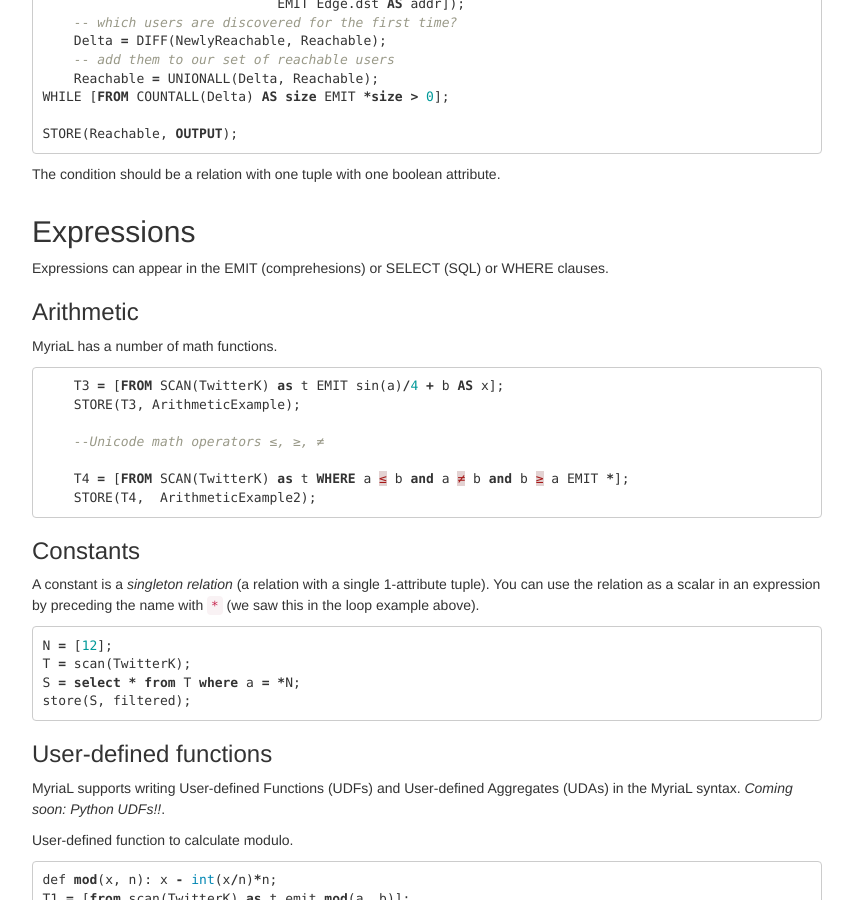
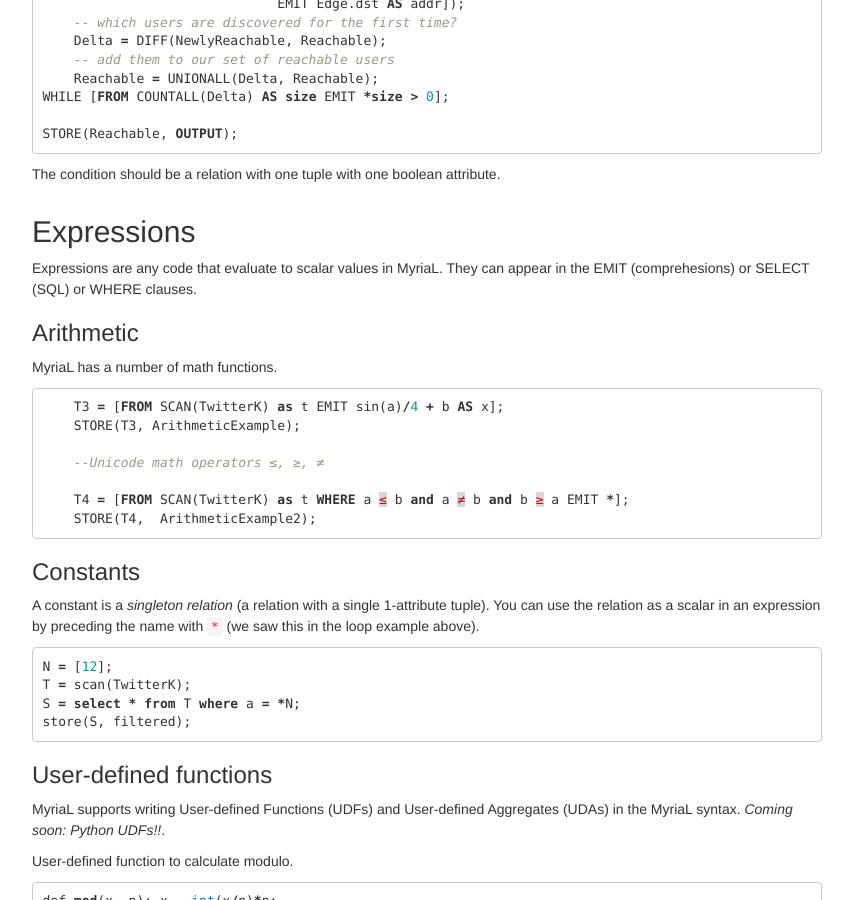
Before and after one commit to uwescience/myria-website, a Jekyll site: the page built from docs/myrial.md, in a window 1280 px wide and 900 px high, scrolled down 3697 px. Shown: the whole window, without its empty margins (213-1066 px from the left). Built offline with Jekyll 4.4.1, drawn with Linux system fonts in a browser that asks for light colours; nearby versions of some CDN libraries; Markdown is read by kramdown in place of the engine named in the settings; some of the changed lines change nothing that is shown; some of the changed text lies outside the part shown.

Commit message:
be less computer sciency

```diff
--- a/docs/myrial.md
+++ b/docs/myrial.md
@@ -215,7 +215,7 @@
 
 ##Expressions
 
-Expressions can appear in the EMIT (comprehesions) or SELECT (SQL) or WHERE clauses.
+Expressions are any code that evaluate to scalar values in MyriaL. They can appear in the EMIT (comprehesions) or SELECT (SQL) or WHERE clauses.
 
 ###Arithmetic
  MyriaL has a number of math functions.
@@ -300,6 +300,18 @@
 
 To do a distributed counter, Myria has coordination operators like broadcast and collect, but these are not currently exposed in MyriaL.
 
+###Types
+
+MyriaL supports a number of types for attributes (and expressions) and performs type checking.
+
+- integer
+- long
+- float
+- double
+- string
+- datetime
+- *coming soon:* blob
+
 ##Gotchas
 
 The Myria Catalog is case sensitive, so please make sure to Scan the correct relation name.
```
